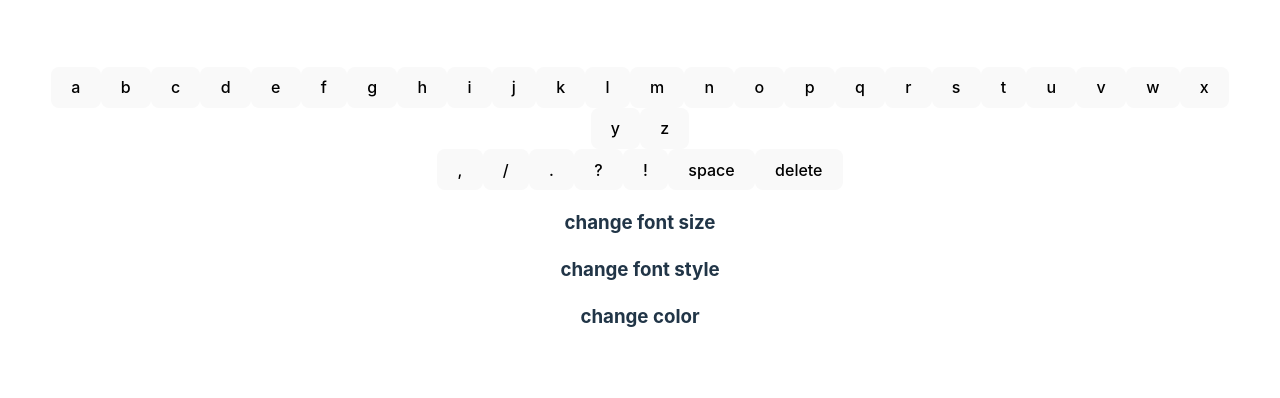
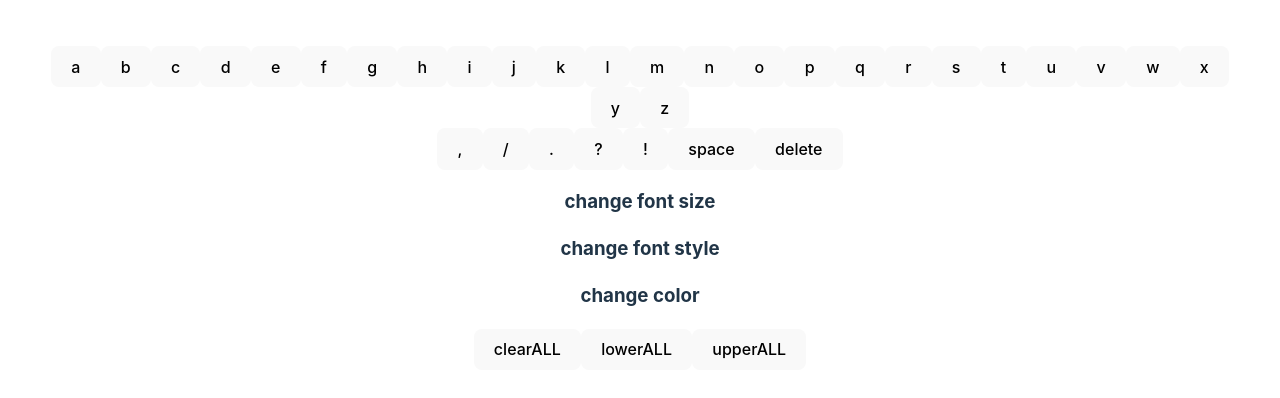
Before and after one commit to chentzriker/textEditor, a React (Vite) app: page / in a window 1280 px wide. Shown: the part 200-598 px from the top of the page. Built offline with nearby package versions, Linux system fonts and the light colour scheme.

Commit message:
change of approach- now theres an array based functions

```diff
--- a/src/App.jsx
+++ b/src/App.jsx
@@ -2,6 +2,7 @@ import React, { useState } from "react";
 import "./App.css";
 import Keyboard from "./components/Keyboard";
 import StyleText from "./components/StyleText";
+import Specials from "./components/Specials";
 
 function App() {
   const lowercaseLetters = [];
@@ -10,18 +11,57 @@ function App() {
     lowercaseLetters.push(String.fromCharCode(i));
   }
 
+  let color = "black";
+  let fontsize = "20";
+  let fontfamily = "Arial";
+
   const [text1, setText1] = useState("");
+  const [arrText, setArrText] = useState([]);
 
   function handlePressLetter(e) {
     if (e.target.textContent === "space") {
-      setText1(text1 + " ");
+      setArrText(
+        arrText.push({
+          letter: " ",
+          style: { color: color, fontSize: fontsize, fontFamily: fontfamily },
+        })
+      );
+      //setText1(text1 + " ");
     } else if (e.target.textContent === "delete") {
-      setText1(text1.slice(0, -1));
+      // setText1(text1.slice(0, -1));
+      setText1(arrText[arrText.length - 1].pop);
     } else {
-      setText1(text1 + e.target.textContent);
+      // setText1(text1 + e.target.textContent);
+      setArrText(
+        arrText.push({
+          letter: e.target.textContent,
+          style: { color: color, fontSize: fontsize, fontFamily: fontfamily },
+        })
+      );
     }
   }
 
+  function Clear() {
+    setArrText(() => {
+      for (let i = 0; i < arrText.length; i++) {
+        arrText.pop;
+      }
+    });
+  }
+  function LowerCase() {
+    setArrText(() => {
+      for (let key of arrText) {
+        key.letter.toLowerCase();
+      }
+    });
+  }
+  function UpperCase() {
+    setArrText(() => {
+      for (let key of arrText) {
+        key.letter.toUpperCase();
+      }
+    });
+  }
   return (
     <>
       <div>
@@ -32,6 +72,7 @@ function App() {
         handlePressLetter={handlePressLetter}
       />
       <StyleText />
+      <Specials Clear={Clear} LowerCase={LowerCase} UpperCase={UpperCase} />
     </>
   );
 }
--- a/src/components/Specials.jsx
+++ b/src/components/Specials.jsx
@@ -1,9 +1,27 @@
-function Special() {
+function Special(props) {
   return (
     <div>
-      <button>clearALL</button>
-      <button>lowerALL</button>
-      <button>upperALL</button>
+      <button
+        onClick={() => {
+          props.Clear;
+        }}
+      >
+        clearALL
+      </button>
+      <button
+        onClick={() => {
+          props.LowerCase;
+        }}
+      >
+        lowerALL
+      </button>
+      <button
+        onClick={() => {
+          props.UpperCase;
+        }}
+      >
+        upperALL
+      </button>
     </div>
   );
 }
--- a/src/components/StyleText.jsx
+++ b/src/components/StyleText.jsx
@@ -1,10 +1,10 @@
-function StyleText(){
+function StyleText() {
   return (
     <div>
       <h3>change font size</h3>
       <h3>change font style</h3>
       <h3>change color</h3>
     </div>
-    )
+  );
 }
 export default StyleText;
```
Lines whose indentation alone changed are shown as unchanged.
